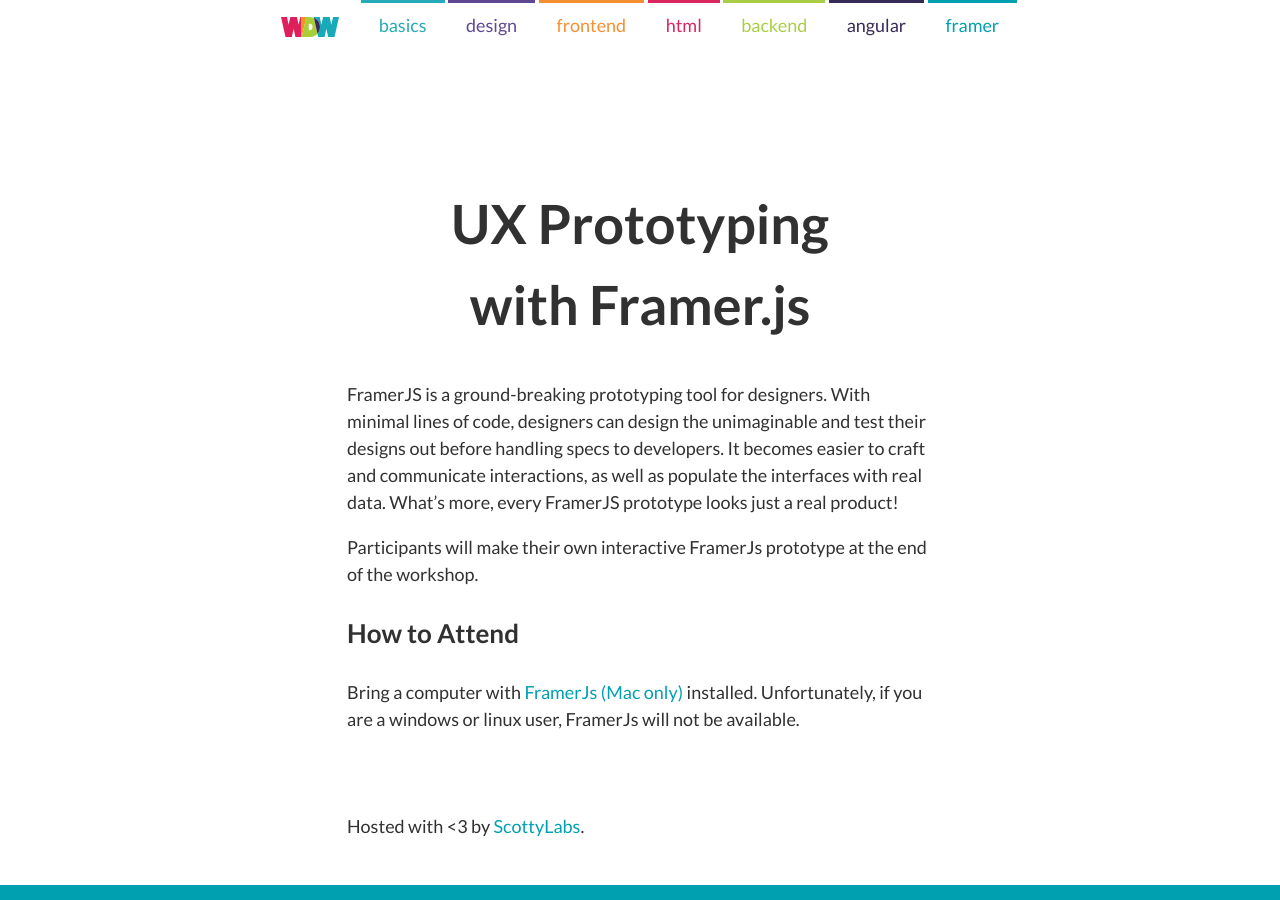
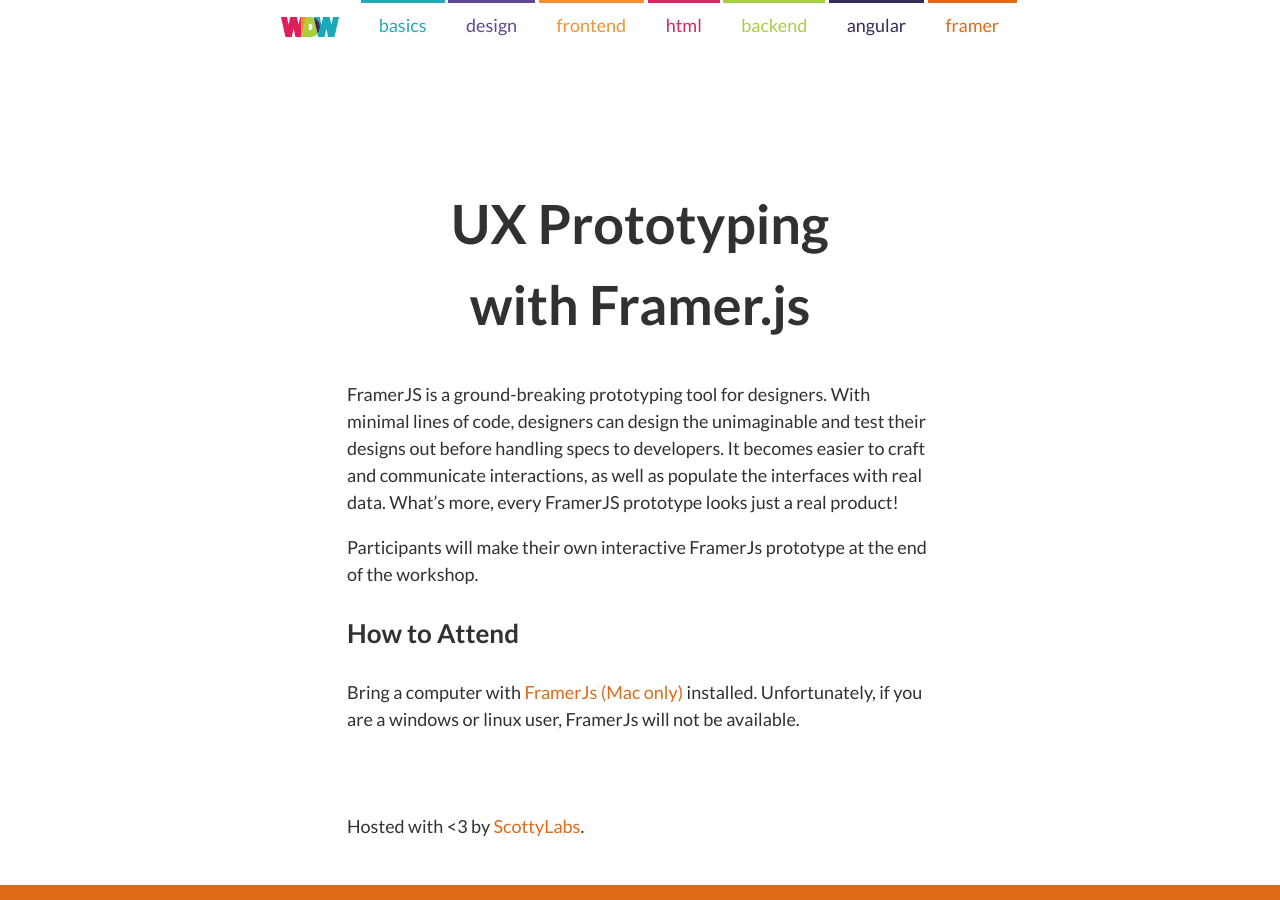
Before and after one commit to ScottyLabs/wdw, a Jekyll site: the page built from framer/index.md, in a window 1280 px wide. Built offline with Jekyll 4.4.1, drawn with Linux system fonts in a browser that asks for light colours; nearby versions of some CDN libraries.

Commit message:
Update main.scss

```diff
--- a/assets/css/main.scss
+++ b/assets/css/main.scss
@@ -12,13 +12,13 @@
 $wdw-darkpurple: #382A57;
 $wdw-lightpurple: #604794;
 $wdw-blue: #26AAB7;
-$wdw-brightblue: #00A0B0;
+$wdw-darkorange: #E0691A;
 
 // Convert Liquid list to Sass list
 $wdw-pages: {% for p in site.wdw_pages %}{{ p }},{% endfor %};
 
 $wdw-colors: $wdw-blue, $wdw-lightpurple, $wdw-orange, $wdw-pink,
-             $wdw-green, $wdw-darkpurple, $wdw-brightblue;
+             $wdw-green, $wdw-darkpurple, $wdw-darkorange;
 
 
 @import
```
